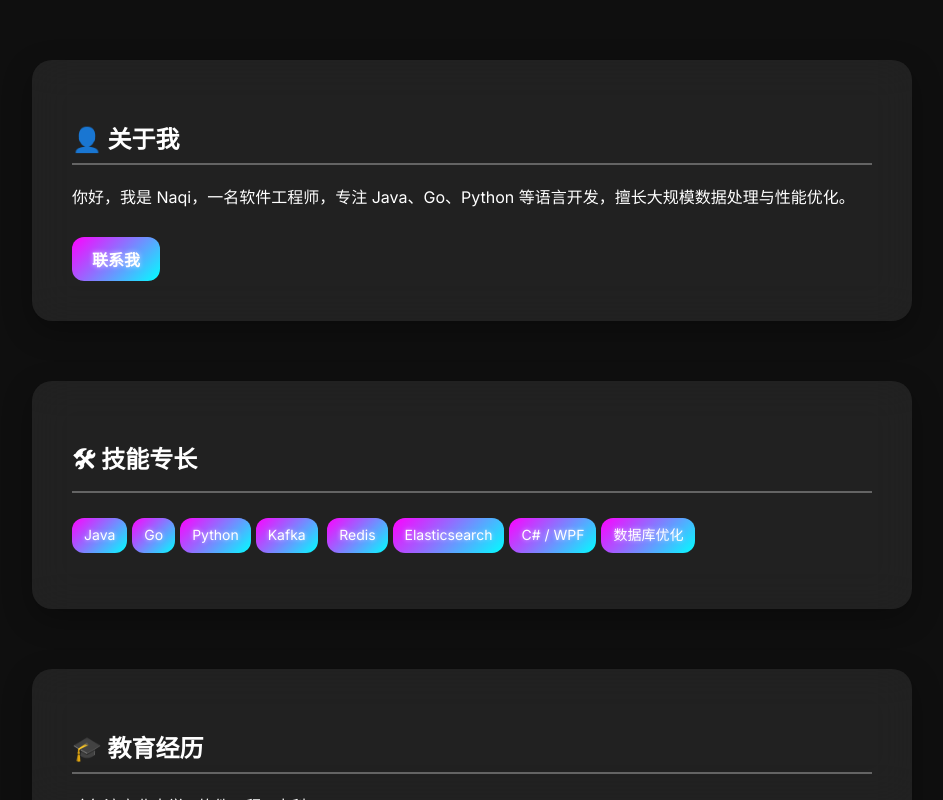
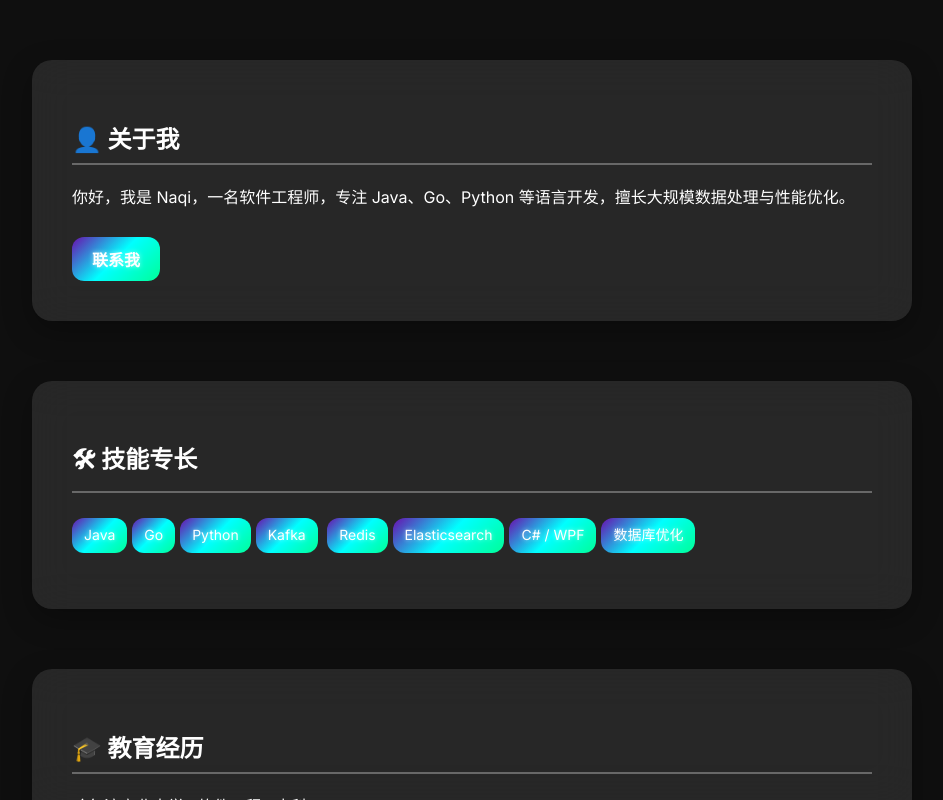
Before and after one commit to civilization-os/civilization-os.github.io, a plain HTML site: page index.html in a window 1280 px wide. Shown: the whole page, without its empty margins (168-1111 px from the left). Drawn offline with Linux system fonts and the light colour scheme; animation ran at ten frames a second.

Commit message:
Update index.html

```diff
--- a/index.html
+++ b/index.html
@@ -3,7 +3,7 @@
 <head>
 <meta charset="UTF-8">
 <meta name="viewport" content="width=device-width, initial-scale=1.0">
-<title>Naqi 个人主页 - 高级霓虹</title>
+<title>Naqi 个人主页 - 流光极光背景</title>
 <link href="https://fonts.googleapis.com/css2?family=Inter:wght@400;600;700&display=swap" rel="stylesheet">
 <style>
 html,body{
@@ -16,7 +16,7 @@ html,body{
   color:#fff;
 }
 
-/* 全屏Canvas背景 */
+/* Canvas背景 */
 #bgCanvas{
   position:fixed;
   top:0;
@@ -32,7 +32,7 @@ html,body{
   margin:60px auto;
   padding:40px;
   border-radius:20px;
-  background: rgba(255,255,255,0.08);
+  background: rgba(255,255,255,0.1);
   backdrop-filter: blur(20px);
   -webkit-backdrop-filter: blur(20px);
   box-shadow: 0 10px 30px rgba(0,0,0,0.3);
@@ -61,7 +61,7 @@ p,li{ font-size:16px; line-height:1.6; }
 }
 .skill-list li{
   display:inline-block;
-  background: linear-gradient(135deg,#ff00ff,#00ffff);
+  background: linear-gradient(135deg,#6a0dad,#00ffff,#00ff99);
   color:#fff;
   padding:6px 12px;
   margin:5px 5px 0 0;
@@ -71,7 +71,7 @@ p,li{ font-size:16px; line-height:1.6; }
   transition: transform 0.3s;
 }
 .skill-list li:hover{
-  transform: translateY(-3px) scale(1.1);
+  transform: translateY(-3px) scale(1.05);
 }
 
 /* 按钮 */
@@ -80,7 +80,7 @@ p,li{ font-size:16px; line-height:1.6; }
   text-decoration:none;
   padding:10px 20px;
   border-radius:12px;
-  background: linear-gradient(135deg,#ff00ff,#00ffff);
+  background: linear-gradient(135deg,#6a0dad,#00ffff,#00ff99);
   color:#fff;
   font-weight:600;
   transition:0.3s;
@@ -88,7 +88,7 @@ p,li{ font-size:16px; line-height:1.6; }
   text-shadow:0 0 5px rgba(255,255,255,0.6);
 }
 .contact-btn:hover{
-  background: linear-gradient(135deg,#00ffff,#ff00ff);
+  background: linear-gradient(135deg,#00ff99,#00ffff,#6a0dad);
 }
 
 /* 时间线模块 */
@@ -105,7 +105,7 @@ p,li{ font-size:16px; line-height:1.6; }
   top:0;
   bottom:0;
   width:4px;
-  background: linear-gradient(#ff00ff,#00ffff);
+  background: linear-gradient(#6a0dad,#00ffff,#00ff99);
   border-radius:2px;
 }
 .timeline-item{
@@ -127,10 +127,10 @@ p,li{ font-size:16px; line-height:1.6; }
   top:0;
   width:20px;
   height:20px;
-  background:#ff00ff;
+  background:#6a0dad;
   border:4px solid #fff;
   border-radius:50%;
-  box-shadow:0 0 0 6px rgba(255,0,255,0.3);
+  box-shadow:0 0 0 6px rgba(106,13,173,0.3);
 }
 .timeline-item ul{
   padding-left:20px;
@@ -194,7 +194,7 @@ p,li{ font-size:16px; line-height:1.6; }
   <div>
     <p><strong>华为（OD 项目） Java开发工程师 / 模块负责人</strong> (2023.01 – 至今)</p>
     <ul>
-      <li>北向服务：特性 <span style="color:#ff00ff;font-weight:600;">Owner</span>，解决 Kafka 内存溢出 & 集合深拷贝超时问题</li>
+      <li>北向服务：特性 <span style="color:#6a0dad;font-weight:600;">Owner</span>，解决 Kafka 内存溢出 & 集合深拷贝超时问题</li>
       <li>报表服务优化：分区表优化，提升性能</li>
       <li>航空公司项目 PM：统筹项目进度，确保需求、开发、测试按时完成</li>
     </ul>
@@ -218,7 +218,7 @@ p,li{ font-size:16px; line-height:1.6; }
       <div class="date">2023.01 – 至今</div>
       <div class="title">华为（OD 项目） · Java开发工程师 / 模块负责人</div>
       <ul>
-        <li>北向服务：特性 <span style="color:#ff00ff;font-weight:600;">Owner</span>，解决 Kafka 内存溢出 & 集合深拷贝超时问题</li>
+        <li>北向服务：特性 <span style="color:#6a0dad;font-weight:600;">Owner</span>，解决 Kafka 内存溢出 & 集合深拷贝超时问题</li>
         <li>报表服务优化：分区表优化，提升性能</li>
         <li>航空公司项目 PM：统筹项目进度，确保需求、开发、测试按时完成</li>
       </ul>
@@ -240,16 +240,14 @@ p,li{ font-size:16px; line-height:1.6; }
 <script>
   // Scroll reveal 动画
   const items = document.querySelectorAll('.section, .timeline-item');
-  const observer = new IntersectionObserver(entries => {
-    entries.forEach(entry => {
-      if(entry.isIntersecting){
-        entry.target.classList.add('visible');
-      }
+  const observer = new IntersectionObserver(entries=>{
+    entries.forEach(entry=>{
+      if(entry.isIntersecting){ entry.target.classList.add('visible'); }
     });
-  }, { threshold: 0.2 });
-  items.forEach(item => observer.observe(item));
+  }, { threshold:0.2 });
+  items.forEach(item=>observer.observe(item));
 
-  // 高级霓虹流光背景
+  // 流光极光背景
   const canvas = document.getElementById('bgCanvas');
   const ctx = canvas.getContext('2d');
   let W,H;
@@ -257,63 +255,33 @@ p,li{ font-size:16px; line-height:1.6; }
   window.addEventListener('resize',resize);
   resize();
 
-  const particles=[];
-  for(let i=0;i<150;i++){
-    particles.push({
-      x:Math.random()*W,
-      y:Math.random()*H,
-      vx:(Math.random()-0.5)*1.2,
-      vy:(Math.random()-0.5)*1.2,
-      size:1+Math.random()*2,
-      hue:Math.random()*360
-    });
-  }
-
-  const lines=[];
-  for(let i=0;i<60;i++){
-    lines.push({
-      x:Math.random()*W,
-      y:Math.random()*H,
-      vx:(Math.random()-0.5)*0.5,
-      vy:(Math.random()-0.5)*0.5,
-      length:50+Math.random()*100,
-      hue:Math.random()*360
+  const gradients=[];
+  for(let i=0;i<3;i++){
+    gradients.push({
+      x: Math.random()*W,
+      y: Math.random()*H/2,
+      width: W,
+      height: H/3,
+      hue: 150 + Math.random()*100,
+      offset: Math.random()*1000
     });
   }
 
   function animate(){
     ctx.clearRect(0,0,W,H);
 
-    // 粒子
-    particles.forEach(p=>{
-      ctx.beginPath();
-      ctx.arc(p.x,p.y,p.size,0,Math.PI*2);
-      ctx.fillStyle=`hsl(${p.hue},80%,60%)`;
-      ctx.shadowBlur=8;
-      ctx.shadowColor=`hsl(${p.hue},80%,60%)`;
-      ctx.fill();
-      p.x+=p.vx;
-      p.y+=p.vy;
-      if(p.x<0||p.x>W) p.vx*=-1;
-      if(p.y<0||p.y>H) p.vy*=-1;
-      p.hue=(p.hue+0.5)%360;
-    });
+    gradients.forEach(g=>{
+      const grad=ctx.createLinearGradient(0,g.y,0,g.y+g.height);
+      grad.addColorStop(0,`hsla(${g.hue},70%,30%,0)`);
+      grad.addColorStop(0.3,`hsla(${g.hue},80%,60%,0.3)`);
+      grad.addColorStop(0.7,`hsla(${g.hue},80%,60%,0.3)`);
+      grad.addColorStop(1,`hsla(${g.hue},70%,30%,0)`);
+      ctx.fillStyle=grad;
+      ctx.fillRect(0,g.y,W,g.height);
 
-    // 霓虹线
-    lines.forEach(l=>{
-      ctx.beginPath();
-      ctx.moveTo(l.x,l.y);
-      ctx.lineTo(l.x+l.length*Math.cos(Math.random()*Math.PI*2), l.y+l.length*Math.sin(Math.random()*Math.PI*2));
-      ctx.strokeStyle=`hsl(${l.hue},80%,60%)`;
-      ctx.lineWidth=1.5;
-      ctx.shadowBlur=12;
-      ctx.shadowColor=`hsl(${l.hue},80%,60%)`;
-      ctx.stroke();
-      l.x+=l.vx;
-      l.y+=l.vy;
-      if(l.x<0||l.x>W) l.vx*=-1;
-      if(l.y<0||l.y>H) l.vy*=-1;
-      l.hue=(l.hue+0.3)%360;
+      // 缓慢移动
+      g.offset+=0.1;
+      g.y = (Math.sin(g.offset/200)*50) + H/4*i;
     });
 
     requestAnimationFrame(animate);
```
